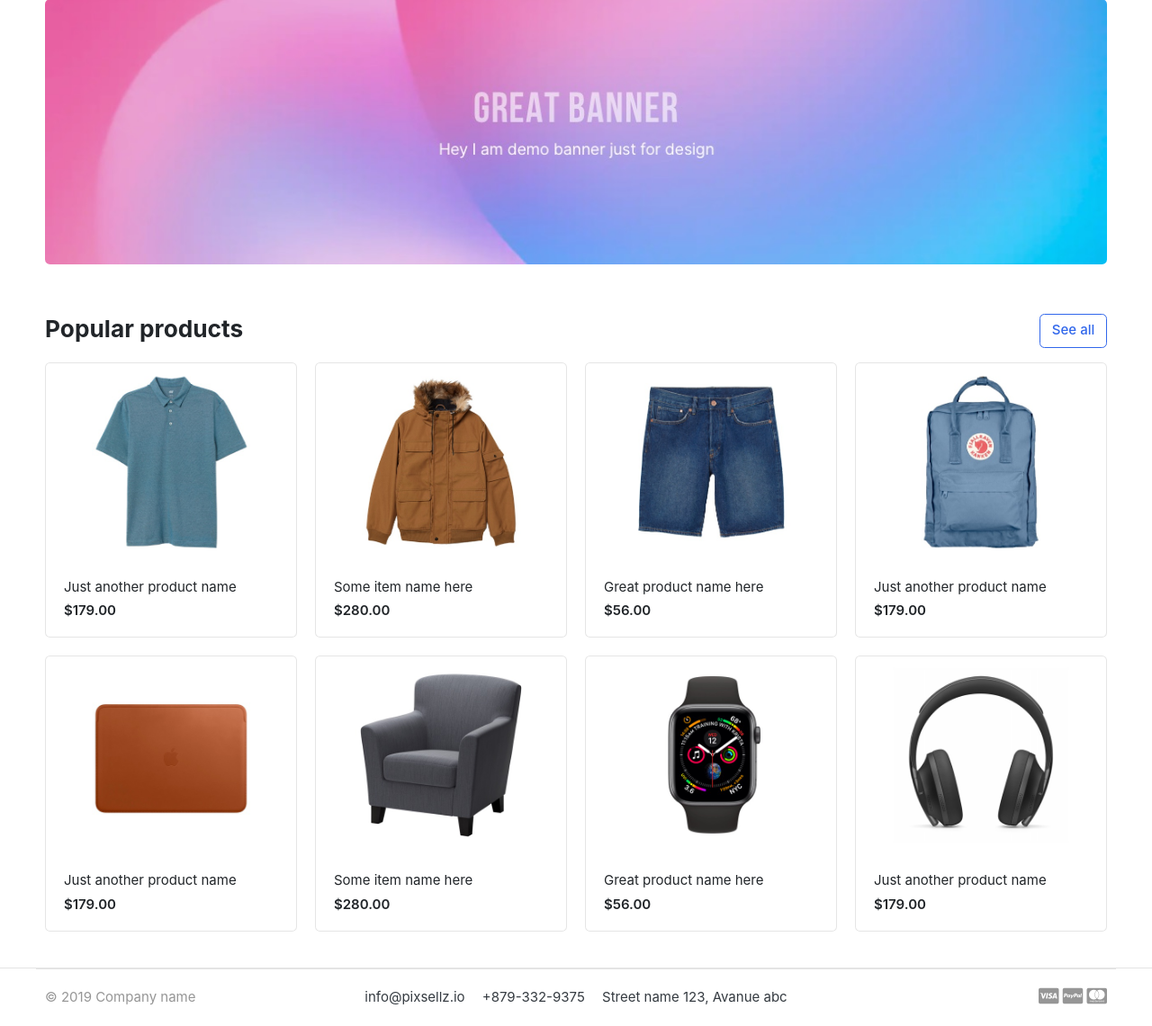
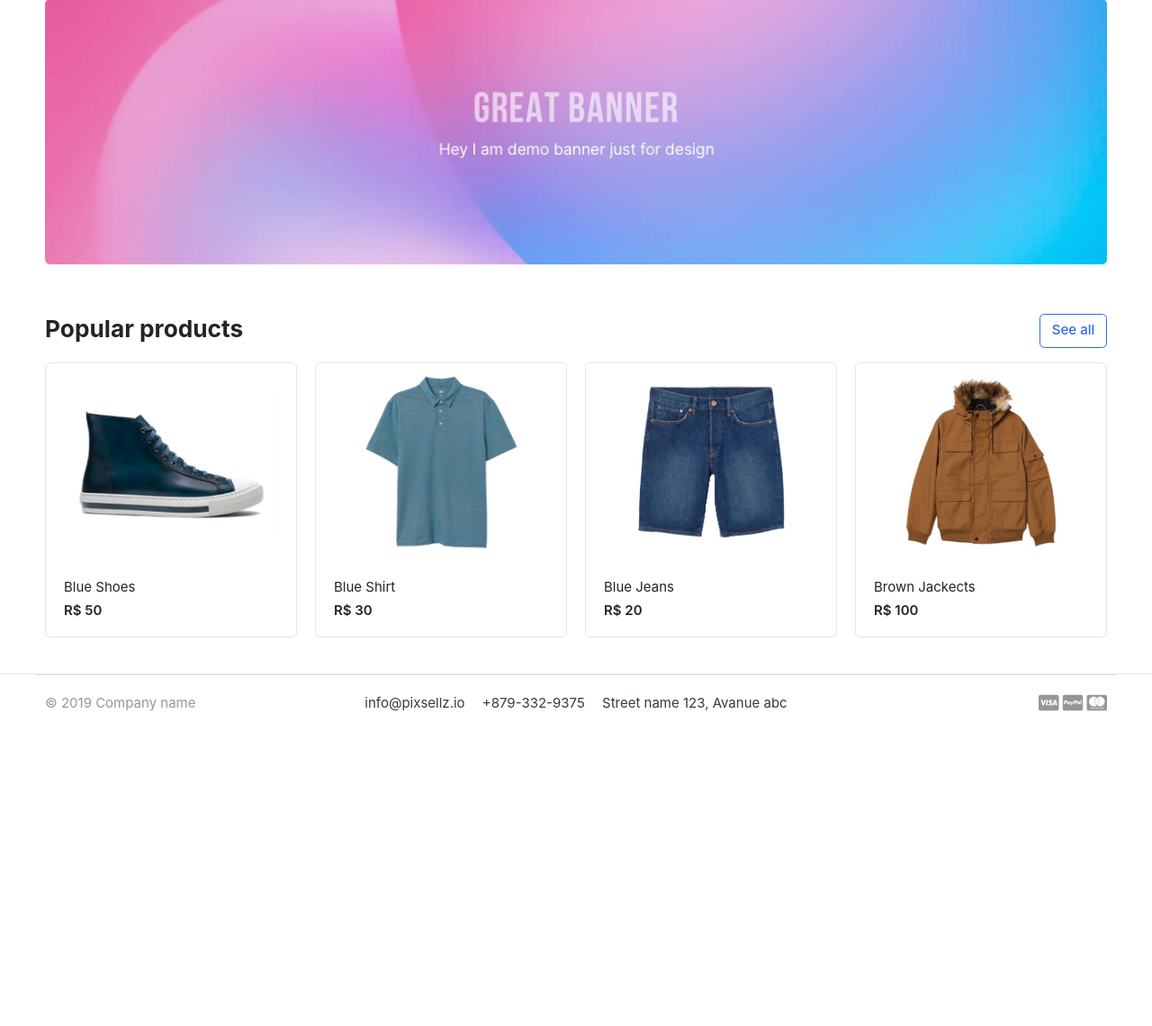
Before and after one commit to joaomatheusars/ecommecerDjango, a Django app: page / in a window 1280 px wide. Shown: the part 139-1280 px from the top of the page at 90% size. After the commit the page ends 930 px from the top, so only its background shows below. Run offline with Django 5.2, Linux system fonts and the light colour scheme; data comes from the database, SQL or seed files in the repository; some libraries are stand-ins or nearby versions; some web fonts are replaced.

Commit message:
feat: add products in homepage

```diff
--- a/ecommerce/views.py
+++ b/ecommerce/views.py
@@ -1,4 +1,11 @@
 from django.shortcuts import render
+from store.models import Product
 
 def home(request):
-    return render(request, 'home.html')
+    products = Product.objects.all().filter(is_available=True)
+
+    context = {
+        'products': products,
+    }
+
+    return render(request, 'home.html', context)
--- a/templates/home.html
+++ b/templates/home.html
@@ -28,126 +28,22 @@
         <!-- sect-heading -->
 
         <div class="row">
+          {% for product in products %}
             <div class="col-md-3">
               <div class="card card-product-grid">
                 <a href="{% static './product-detail.html' %}" class="img-wrap">
-                <img src="{% static 'images/items/1.jpg' %}" />
+                  <img src="{{ product.images.url }}" />
                 </a>
                 <figcaption class="info-wrap">
                   <a href="{% static './product-detail.html' %}" class="title"
-                  >Just another product name</a
+                    >{{product.product_name}}</a
                   >
-                <div class="price mt-1">$179.00</div>
+                  <div class="price mt-1">R$ {{product.price}}</div>
                   <!-- price-wrap.// -->
                 </figcaption>
               </div>
             </div>
-          <!-- col.// -->
-          <div class="col-md-3">
-            <div class="card card-product-grid">
-              <a href="{% static './product-detail.html' %}" class="img-wrap">
-                <img src="{% static 'images/items/2.jpg' %}" />
-              </a>
-              <figcaption class="info-wrap">
-                <a href="{% static './product-detail.html' %}" class="title"
-                  >Some item name here</a
-                >
-                <div class="price mt-1">$280.00</div>
-                <!-- price-wrap.// -->
-              </figcaption>
-            </div>
-          </div>
-          <!-- col.// -->
-          <div class="col-md-3">
-            <div class="card card-product-grid">
-              <a href="{% static './product-detail.html' %}" class="img-wrap">
-                <img src="{% static 'images/items/3.jpg' %}" />
-              </a>
-              <figcaption class="info-wrap">
-                <a href="{% static './product-detail.html' %}" class="title"
-                  >Great product name here</a
-                >
-                <div class="price mt-1">$56.00</div>
-                <!-- price-wrap.// -->
-              </figcaption>
-            </div>
-          </div>
-          <!-- col.// -->
-          <div class="col-md-3">
-            <div class="card card-product-grid">
-              <a href="{% static './product-detail.html' %}" class="img-wrap">
-                <img src="{% static 'images/items/4.jpg' %}" />
-              </a>
-              <figcaption class="info-wrap">
-                <a href="{% static './product-detail.html' %}" class="title"
-                  >Just another product name</a
-                >
-                <div class="price mt-1">$179.00</div>
-                <!-- price-wrap.// -->
-              </figcaption>
-            </div>
-          </div>
-          <!-- col.// -->
-          <div class="col-md-3">
-            <div class="card card-product-grid">
-              <a href="{% static './product-detail.html' %}" class="img-wrap">
-                <img src="{% static 'images/items/5.jpg' %}" />
-              </a>
-              <figcaption class="info-wrap">
-                <a href="{% static './product-detail.html' %}" class="title"
-                  >Just another product name</a
-                >
-                <div class="price mt-1">$179.00</div>
-                <!-- price-wrap.// -->
-              </figcaption>
-            </div>
-          </div>
-          <!-- col.// -->
-          <div class="col-md-3">
-            <div class="card card-product-grid">
-              <a href="{% static './product-detail.html' %}" class="img-wrap">
-                <img src="{% static 'images/items/6.jpg' %}" />
-              </a>
-              <figcaption class="info-wrap">
-                <a href="{% static './product-detail.html' %}" class="title"
-                  >Some item name here</a
-                >
-                <div class="price mt-1">$280.00</div>
-                <!-- price-wrap.// -->
-              </figcaption>
-            </div>
-          </div>
-          <!-- col.// -->
-          <div class="col-md-3">
-            <div class="card card-product-grid">
-              <a href="{% static './product-detail.html' %}" class="img-wrap">
-                <img src="{% static 'images/items/7.jpg' %}" />
-              </a>
-              <figcaption class="info-wrap">
-                <a href="{% static './product-detail.html' %}" class="title"
-                  >Great product name here</a
-                >
-                <div class="price mt-1">$56.00</div>
-                <!-- price-wrap.// -->
-              </figcaption>
-            </div>
-          </div>
-          <!-- col.// -->
-          <div class="col-md-3">
-            <div class="card card-product-grid">
-              <a href="{% static './product-detail.html' %}" class="img-wrap">
-                <img src="{% static 'images/items/9.jpg' %}" />
-              </a>
-              <figcaption class="info-wrap">
-                <a href="{% static './product-detail.html' %}" class="title"
-                  >Just another product name</a
-                >
-                <div class="price mt-1">$179.00</div>
-                <!-- price-wrap.// -->
-              </figcaption>
-            </div>
-          </div>
-          <!-- col.// -->
+          {% endfor %}
         </div>
         <!-- row.// -->
       </div>
```
Lines whose indentation alone changed are shown as unchanged.
